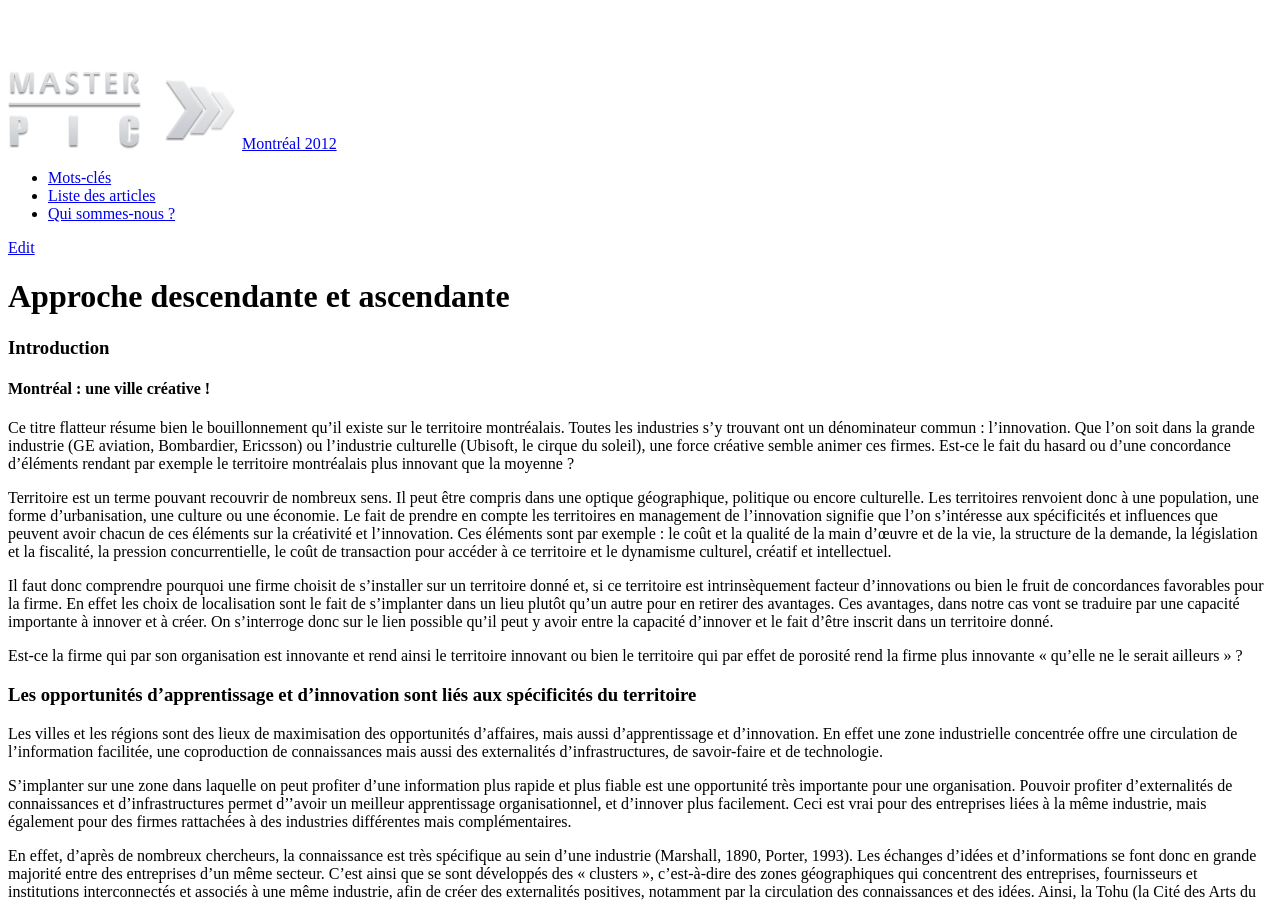
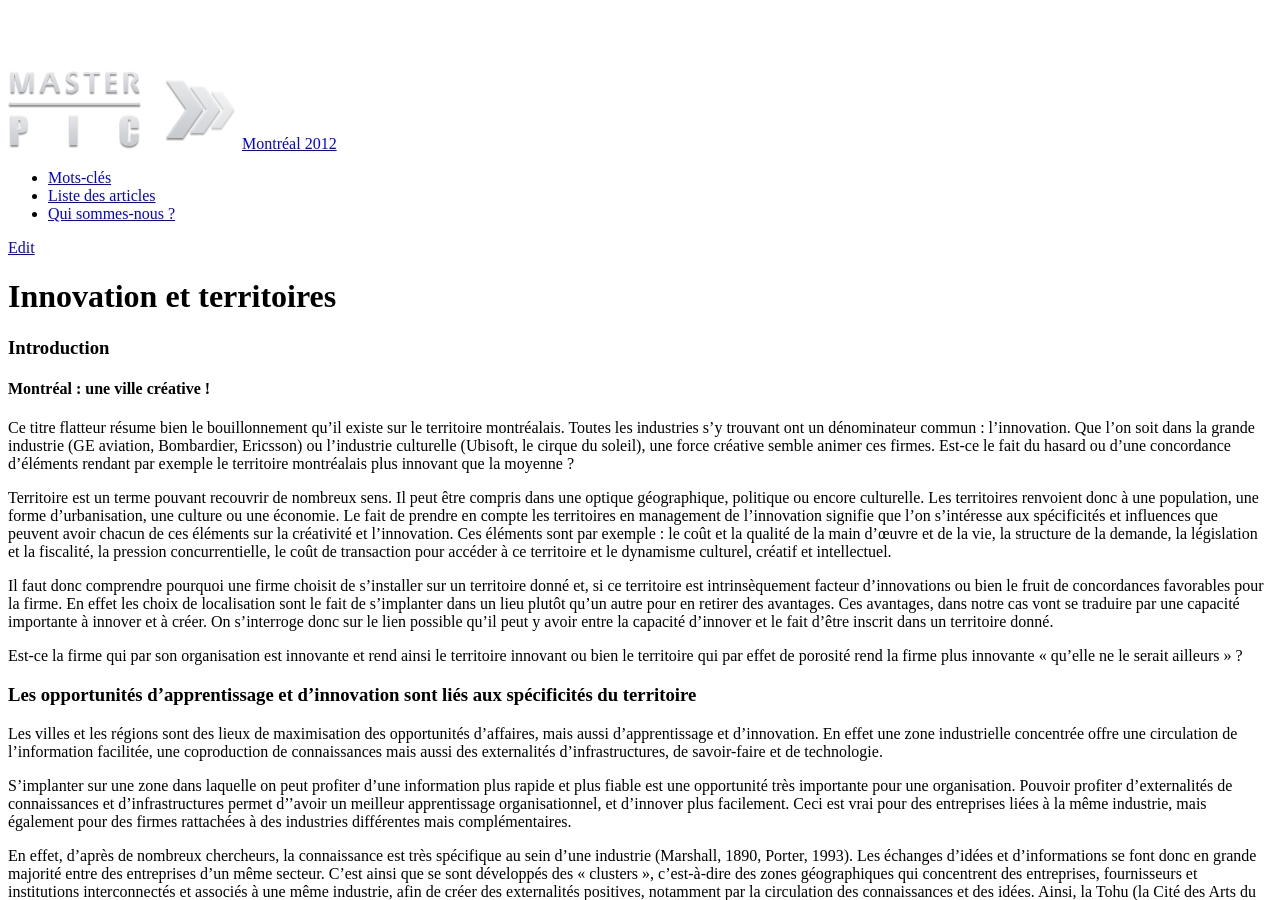
Before and after one commit to davinov/masterpic-montreal-2012, a Jekyll site: the page built from _posts/2012-12-02-Innovation-et-territoires.md, in a window 1280 px wide and 900 px high. Built offline with Jekyll 4.4.1, drawn with Linux system fonts in a browser that asks for light colours; nearby versions of some CDN libraries; comment, search, counter and statistics services are not loaded.

Commit message:
Correct title

```diff
--- a/_posts/2012-12-02-Innovation-et-territoires.md
+++ b/_posts/2012-12-02-Innovation-et-territoires.md
@@ -2,7 +2,7 @@
 layout: post
 tags : [innovation, territoires]
 category: Articles
-title: "Approche descendante et ascendante"
+title: "Innovation et territoires"
 authors:
  - {name : "Mathias Guérineau"}
  - {name : "Adrien Hobt"}
```
